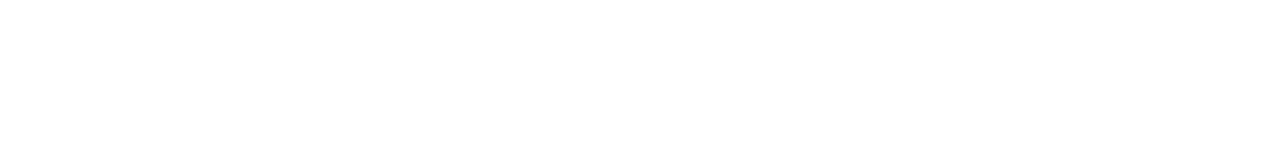
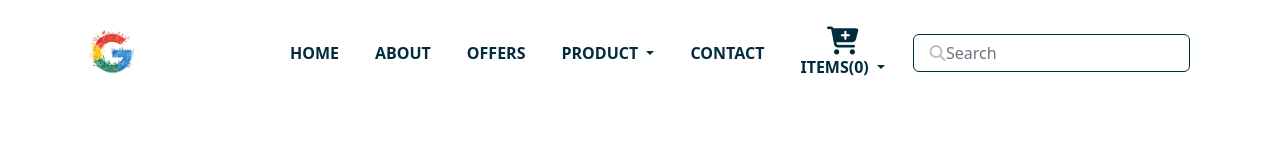
Before and after one commit to Sazib-Banik/Famms, a plain HTML site: page index.html in a window 1280 px wide. Drawn offline with nearby package versions, Linux system fonts and the light colour scheme.

Commit message:
header_part done

```diff
--- a/assets/css/responsive.css
+++ b/assets/css/responsive.css
@@ -0,0 +1,40 @@
+@media (min-width: 992px) and (max-width: 1200px) {
+  /* header_part start */
+  .menu .nav-item {
+    margin-left: 15px;
+  }
+  .menu .nav-item .nav-link {
+    font-size: 14px;
+    font-weight: 500;
+  }
+}
+@media (min-width: 768px) and (max-width: 992px) {
+  /* header_part start */
+  .menu .nav-item .nav-link i {
+    display: inline-block;
+    padding-right: 10px;
+  }
+  #header_part .search_box i {
+    left: 4%;
+  }
+}
+@media (min-width: 576px) and (max-width: 768px) {
+  /* header_part start */
+  .menu .nav-item .nav-link i {
+    display: inline-block;
+    padding-right: 10px;
+  }
+  #header_part .search_box i {
+    left: 6%;
+  }
+}
+@media (min-width: 400px) and (max-width: 575px) {
+  /* header_part start */
+  .menu .nav-item .nav-link i {
+    display: inline-block;
+    padding-right: 10px;
+  }
+  #header_part .search_box i {
+    left: 6%;
+  }
+}
--- a/assets/css/style.css
+++ b/assets/css/style.css
@@ -1,7 +1,57 @@
 /* google fonts */
-@import url('https://fonts.googleapis.com/css2?family=Playfair+Display:wght@400;500;600;700;800&display=swap');
-*{
-    margin: 0;
-    padding: 0;
-    box-sizing: border-box;
+@import url("https://fonts.googleapis.com/css2?family=Playfair+Display:wght@400;500;600;700;800&display=swap");
+* {
+  margin: 0;
+  padding: 0;
+  box-sizing: border-box;
 }
+/* header_part start */
+#header_part {
+  padding: 10px 0;
+}
+.logo {
+  width: 60px;
+  height: 60px;
+}
+.menu {
+  align-items: center;
+}
+.menu .nav-item {
+  margin-left: 20px;
+}
+.menu .nav-item .nav-link {
+  font-size: 16px;
+  font-weight: 600;
+  color: #002c3e;
+  text-transform: uppercase;
+  transition: 0.3s;
+}
+.menu .nav-item .nav-link i {
+  display: block;
+  font-size: 28px;
+  text-align: center;
+}
+#header_part .search_box {
+  position: relative;
+}
+#header_part input.form-control {
+  box-shadow: none;
+  border-color: #002c3e;
+  margin-left: 20px;
+}
+#header_part .search_box input[type="search"] {
+  position: relative;
+  padding-left: 2rem;
+}
+#header_part .search_box i {
+  position: absolute;
+  content: "";
+  left: 12%;
+  top: 50%;
+  transform: translateY(-50%);
+  color: #bfbfbf;
+}
+.menu .nav-item:hover .nav-link {
+  color: #e4433a;
+}
+/* header_part end */
--- a/index.html
+++ b/index.html
@@ -20,13 +20,101 @@
       rel="stylesheet"
       href="https://cdnjs.cloudflare.com/ajax/libs/animate.css/4.1.1/animate.min.css"
     />
+    <!-- font-awesome link -->
+    <script
+      src="https://kit.fontawesome.com/359f339b74.js"
+      crossorigin="anonymous"
+    ></script>
     <!-- main css link -->
     <link rel="stylesheet" href="assets/css/style.css" />
     <!-- responsive css link -->
-    <link rel="stylesheet" href="assets/css/responsive.css">
+    <link rel="stylesheet" href="assets/css/responsive.css" />
   </head>
   <body>
-
+    <!-- header_part start -->
+    <header id="header_part">
+      <nav class="navbar navbar-expand-lg">
+        <div class="container">
+          <a class="navbar-brand" href="#">
+            <img src="assets/images/logo_1.png" alt="logo_img" class="logo" />
+          </a>
+          <button
+            class="navbar-toggler"
+            type="button"
+            data-bs-toggle="collapse"
+            data-bs-target="#navbarSupportedContent"
+            aria-controls="navbarSupportedContent"
+            aria-expanded="false"
+            aria-label="Toggle navigation"
+          >
+            <span class="navbar-toggler-icon"></span>
+          </button>
+          <div class="collapse navbar-collapse" id="navbarSupportedContent">
+            <ul class="navbar-nav ms-auto mb-2 mb-lg-0 menu">
+              <li class="nav-item">
+                <a class="nav-link active" aria-current="page" href="#">Home</a>
+              </li>
+              <li class="nav-item">
+                <a class="nav-link" href="#">About</a>
+              </li>
+              <li class="nav-item">
+                <a class="nav-link" href="#">offers</a>
+              </li>
+              <li class="nav-item dropdown">
+                <a
+                  class="nav-link dropdown-toggle"
+                  href="#"
+                  role="button"
+                  data-bs-toggle="dropdown"
+                  aria-expanded="false"
+                >
+                  Product
+                </a>
+                <ul class="dropdown-menu">
+                  <li><a class="dropdown-item" href="#">Action</a></li>
+                  <li><a class="dropdown-item" href="#">Another action</a></li>
+                  <li><hr class="dropdown-divider" /></li>
+                  <li>
+                    <a class="dropdown-item" href="#">Something else here</a>
+                  </li>
+                </ul>
+              </li>
+              <li class="nav-item">
+                <a class="nav-link" href="#">contact</a>
+              </li>
+              <li class="nav-item dropdown">
+                <a
+                  class="nav-link dropdown-toggle"
+                  href="#"
+                  role="button"
+                  data-bs-toggle="dropdown"
+                  aria-expanded="false"
+                >
+                  <i class="fa-solid fa-cart-plus"></i> items(0)
+                </a>
+                <ul class="dropdown-menu">
+                  <li><a class="dropdown-item" href="#">Action</a></li>
+                  <li><a class="dropdown-item" href="#">Another action</a></li>
+                  <li><hr class="dropdown-divider" /></li>
+                  <li>
+                    <a class="dropdown-item" href="#">Something else here</a>
+                  </li>
+                </ul>
+              </li>
+            </ul>
+            <form class="d-flex search_box" role="search">
+              <input
+                class="form-control me-2"
+                type="search"
+                placeholder="Search"
+                aria-label="Search"
+              /><i class="fa-solid fa-magnifying-glass"></i>
+            </form>
+          </div>
+        </div>
+      </nav>
+    </header>
+    <!-- header_part end -->
     <!-- bootstrap js link -->
     <script
       src="https://cdn.jsdelivr.net/npm/bootstrap@5.2.3/dist/js/bootstrap.bundle.min.js"
```
Also changed, not shown: assets/images/logo_1.jpg (renamed from assets/images/d2abd662597191.5a9589b09ddf5 (1).jpg), assets/images/logo_1.png (added).
